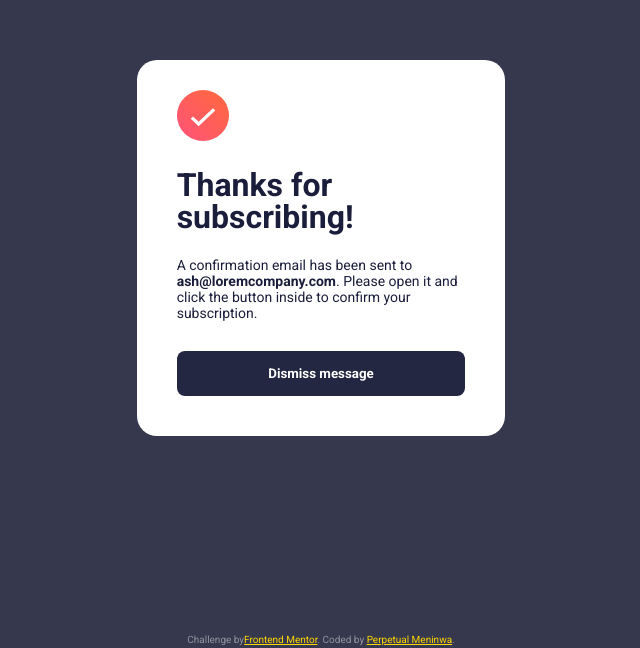
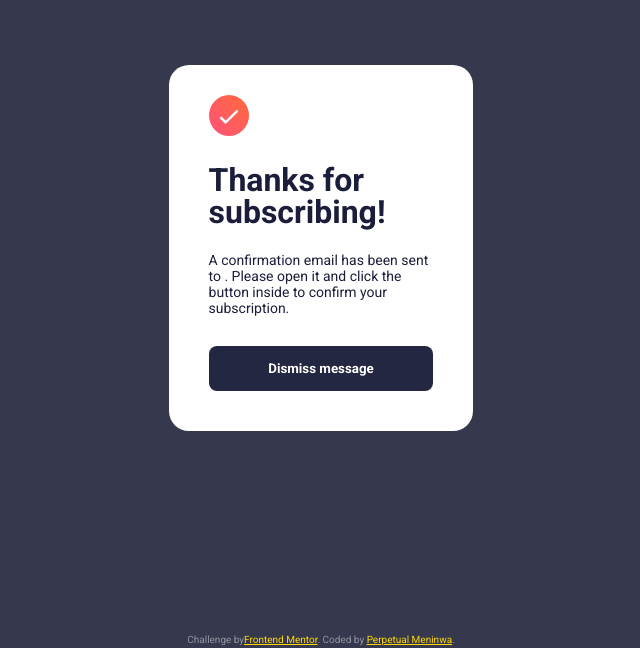
Before and after one commit to FrontendMentor-Perpydel/Newsletter, a React (Vite) app: page /success in a window 1280 px wide. Shown: the part 152-800 px from the top of the page, without its empty margins (319-959 px from the left). Built offline with nearby package versions, Linux system fonts and the light colour scheme.

Commit message:
chore: setup context and hooks for managing state for email

```diff
--- a/src/App.jsx
+++ b/src/App.jsx
@@ -1,20 +1,19 @@
-import {
-  BrowserRouter as Router,
-  Route,
-  Routes,
-} from 'react-router-dom';
+import { BrowserRouter as Router, Route, Routes } from 'react-router-dom';
 import FooterComponent from './components/FooterComponent';
 import NewsletterPage from './pages/NewsletterPage';
 import SuccessPage from './pages/SuccessPage';
+import NewsletterContextProvider from './context/NewsletterContext';
 
 function App() {
   return (
     <>
       <Router>
-        <Routes>
-          <Route path='/' element={<NewsletterPage />} />
-          <Route path='/success' element={<SuccessPage />} />
-        </Routes>
+        <NewsletterContextProvider>
+          <Routes>
+            <Route path="/" element={<NewsletterPage />} />
+            <Route path="/success" element={<SuccessPage />} />
+          </Routes>
+        </NewsletterContextProvider>
       </Router>
       {/* Footer */}
       <FooterComponent />
--- a/src/Components/FormComponent.jsx
+++ b/src/Components/FormComponent.jsx
@@ -1,48 +1,20 @@
-import { useRef, useState } from 'react';
+import { useRef } from 'react';
 import styles from '../styles/FormComponent.module.css';
 import { useEffect } from 'react';
-import { useNavigate } from 'react-router-dom';
+import { useNewsletterHook } from '../hooks/useNewsletterHook';
+// import { useNavigate } from 'react-router-dom';
 
 const FormComponent = () => {
   const inputRef = useRef(null);
-  const [email, setEmail] = useState('');
-  const [emailEmpty, setEmailEmpty] = useState(false);
-  const [emailInvalid, setEmailInvalid] = useState(false);
-  const [emailValidColor, setEmailValidColor] = useState(false);
 
-  const navigate = useNavigate();
-
-  const validateEmail = email => {
-    const emailValidate = /^[a-zA-Z0-9. _%-]+@[a-zA-Z0-9. -]+\.[a-zA-Z]{2,4}$/;
-    return emailValidate.test(email);
-  };
-
-  const handleEmail = e => {
-    setEmail(e.target.value);
-  };
-
-  const handleSubmit = e => {
-    e.preventDefault();
-
-    if (email === '') {
-      console.log('Email validation one failed');
-      setEmailInvalid(false);
-      setEmailEmpty(true);
-      setEmailValidColor(true);
-    } else if (!validateEmail(email)) {
-      console.log('Email validation two failed', validateEmail(email), email);
-      setEmailEmpty(false);
-      setEmailInvalid(true);
-      setEmailValidColor(true);
-    } else {
-      console.log('PASSED ALL IFS');
-      setEmailEmpty(false);
-      setEmailInvalid(false);
-      setEmailValidColor(false);
-      localStorage.setItem('email', email);
-      navigate('/success');
-    }
-  };
+  const {
+    email,
+    emailEmpty,
+    emailInvalid,
+    emailValidColor,
+    handleEmail,
+    handleSubmit,
+  } = useNewsletterHook();
 
   useEffect(() => {
     inputRef.current?.focus();
--- a/src/Pages/SuccessPage.jsx
+++ b/src/Pages/SuccessPage.jsx
@@ -1,9 +1,17 @@
 import iconSuccess from '../assets/images/icon-success.svg';
 import styles from '../styles/SuccessPage.module.css';
 import { useNavigate } from 'react-router-dom';
+import { useNewsletterHook } from '../hooks/useNewsletterHook';
 
 const SuccessPage = () => {
+  const { email, setEmail } = useNewsletterHook();
+
   const navigate = useNavigate();
+
+  const handleClickDismiss = () => {
+    navigate('/')
+    setEmail("");
+  };
 
   return (
     <div className={styles.successContainer}>
@@ -18,12 +26,12 @@ const SuccessPage = () => {
         <div className={styles.subscribe}>
           <h1>Thanks for subscribing!</h1>
           <p>
-            A confirmation email has been sent to <strong>ash@loremcompany.com</strong>. Please
+            A confirmation email has been sent to <strong>{email}</strong>. Please
             open it and click the button inside to confirm your subscription.
           </p>{' '}
         </div>
       </div>
-      <button className={styles.dismissBtn} onClick={() => navigate('/')}>Dismiss message</button>
+      <button className={styles.dismissBtn} onClick={handleClickDismiss}>Dismiss message</button>
       {/* <!-- Success message end --> */}
     </div>
   );
--- /dev/null
+++ b/src/context/NewsletterContext.jsx
@@ -0,0 +1,62 @@
+/* eslint-disable react/prop-types */
+import { useState, createContext } from 'react';
+import { useNavigate } from 'react-router-dom';
+import { storeEmail } from '../utils/storeEmail';
+
+export const NewsletterContext = createContext({});
+
+const NewsletterContextProvider = ({ children }) => {
+  const [email, setEmail] = useState('');
+  const [emailEmpty, setEmailEmpty] = useState(false);
+  const [emailInvalid, setEmailInvalid] = useState(false);
+  const [emailValidColor, setEmailValidColor] = useState(false);
+
+  const navigate = useNavigate();
+
+  const validateEmail = email => {
+    const emailValidate = /^[a-zA-Z0-9. _%-]+@[a-zA-Z0-9. -]+\.[a-zA-Z]{2,4}$/;
+    return emailValidate.test(email);
+  };
+
+  const handleEmail = e => {
+    setEmail(e.target.value);
+  };
+
+  const handleSubmit = e => {
+    e.preventDefault();
+
+    if (email === '') {
+      setEmailInvalid(false);
+      setEmailEmpty(true);
+      setEmailValidColor(true);
+    } else if (!validateEmail(email)) {
+      setEmailEmpty(false);
+      setEmailInvalid(true);
+      setEmailValidColor(true);
+    } else {
+      setEmailEmpty(false);
+      setEmailInvalid(false);
+      setEmailValidColor(false);
+      storeEmail(email);
+      navigate('/success');
+    }
+  };
+
+  return (
+    <NewsletterContext.Provider
+      value={{
+        email,
+        setEmail,
+        emailEmpty,
+        emailInvalid,
+        emailValidColor,
+        handleEmail,
+        handleSubmit,
+      }}
+    >
+      {children}
+    </NewsletterContext.Provider>
+  );
+};
+
+export default NewsletterContextProvider;
--- /dev/null
+++ b/src/hooks/useNewsletterHook.jsx
@@ -0,0 +1,8 @@
+import { useContext } from 'react';
+import { NewsletterContext } from '../context/NewsletterContext';
+
+export const useNewsletterHook = () => {
+  const context = useContext(NewsletterContext);
+
+  return context;
+};
--- /dev/null
+++ b/src/utils/storeEmail.js
@@ -0,0 +1,3 @@
+export function storeEmail(email) {
+    localStorage.setItem('email', email);
+}
```
